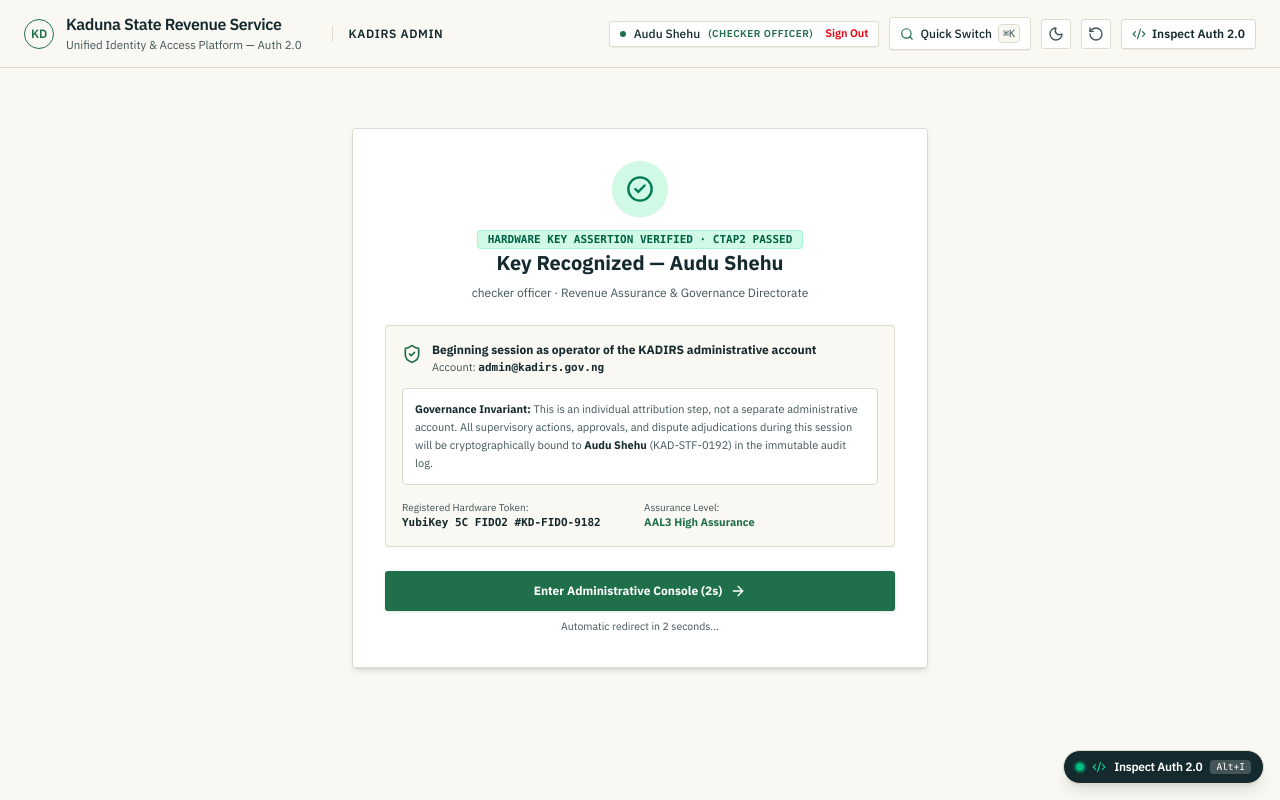
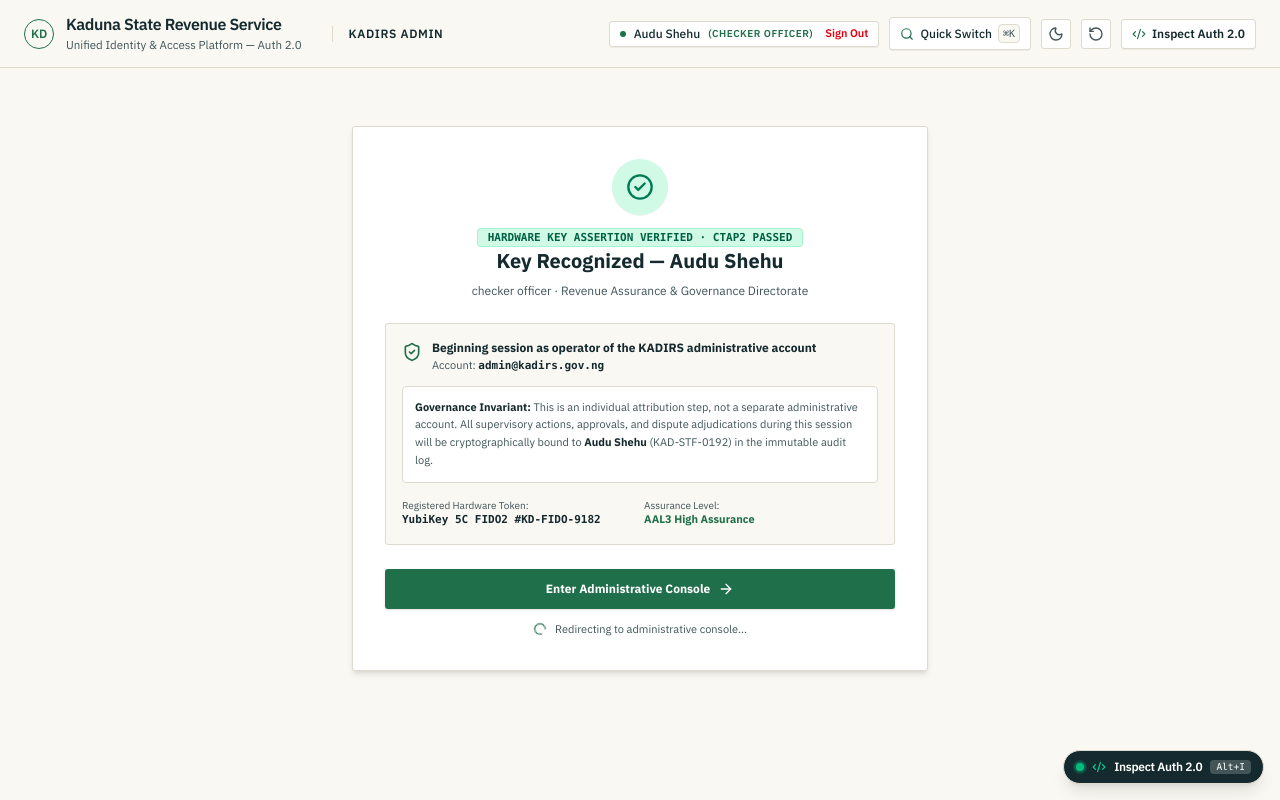
Before and after one commit to taxnigeria/kadirs-sso-demo, a React (Vite) app: page /admin in a window 1280 px wide. Both pictures are taken after a click on the button "Insert and Touch Your Registered Hardware Key". Built offline with nearby package versions, Linux system fonts and the light colour scheme.

Commit message:
feat(auth): Extend redirect delays to 7s with spinning loader and clean text

```diff
--- a/src/components/auth/sso-transition-modal.tsx
+++ b/src/components/auth/sso-transition-modal.tsx
@@ -51,11 +51,11 @@ function SSOTransitionModalContent({
       setIsBarActive(true)
     })
 
-    // 3. Auto-redirect on complete
+    // 3. Auto-redirect on complete (7 seconds)
     const navigateTimer = setTimeout(() => {
       onClose()
       navigate(targetTspUrl)
-    }, 2000)
+    }, 7000)
 
     return () => {
       cancelAnimationFrame(barFrame)
@@ -113,7 +113,7 @@ function SSOTransitionModalContent({
                 </span>
                 <div className="w-full h-1.5 bg-stone-200 dark:bg-stone-700 rounded-full overflow-hidden relative">
                   <div
-                    className={`h-full bg-gradient-to-r from-[#1F6F4A] via-[#4FAE80] to-[#1F6F4A] transition-all duration-[2000ms] ease-out ${
+                    className={`h-full bg-gradient-to-r from-[#1F6F4A] via-[#4FAE80] to-[#1F6F4A] transition-all duration-[7000ms] ease-out ${
                       isBarActive ? 'w-full' : 'w-0'
                     }`}
                   />
--- a/src/portals/admin/admin-login-page.tsx
+++ b/src/portals/admin/admin-login-page.tsx
@@ -12,7 +12,8 @@ import {
   AlertTriangle,
   ArrowRight,
   Shield,
-  Key
+  Key,
+  Loader2
 } from 'lucide-react'
 import { useAdminEngine, DEMO_ADMIN_STAFF } from '@/engine/admin-engine'
 import { useEventLogger } from '@/engine/event-logger'
@@ -38,24 +39,15 @@ export default function AdminLoginPage() {
   // Active officer based on key
   const activeOfficer = DEMO_ADMIN_STAFF.find((s) => s.fido2KeyName.includes(selectedKeyId)) || DEMO_ADMIN_STAFF[0]
 
-  // Step 2 auto-redirect countdown
-  const [countdown, setCountdown] = useState(3)
-
+  // Step 2 auto-redirect timer (7 seconds)
   useEffect(() => {
-    let timer: ReturnType<typeof setInterval>
+    let timer: ReturnType<typeof setTimeout>
     if (view === 'step2_attribution') {
-      timer = setInterval(() => {
-        setCountdown((prev) => {
-          if (prev <= 1) {
-            clearInterval(timer)
-            navigate('/admin/dashboard')
-            return 0
-          }
-          return prev - 1
-        })
-      }, 1000)
+      timer = setTimeout(() => {
+        navigate('/admin/dashboard')
+      }, 7000)
     }
-    return () => clearInterval(timer)
+    return () => clearTimeout(timer)
   }, [view, navigate])
 
   // FIDO2 Key Touch Handler
@@ -86,7 +78,6 @@ export default function AdminLoginPage() {
     const success = await loginAdminWithFido2(activeOfficer.staffId, simulatedSignature)
 
     if (success) {
-      setCountdown(3)
       setView('step2_attribution')
     }
   }
@@ -348,12 +339,13 @@ export default function AdminLoginPage() {
                 onClick={() => navigate('/admin/dashboard')}
                 className="w-full py-3 px-4 bg-[var(--green)] hover:bg-[var(--green-deep)] text-white text-xs font-bold rounded-[var(--radius)] transition-colors shadow-sm flex items-center justify-center gap-2 cursor-pointer"
               >
-                <span>Enter Administrative Console ({countdown}s)</span>
+                <span>Enter Administrative Console</span>
                 <ArrowRight className="w-4 h-4" />
               </button>
-              <p className="text-center text-[10.5px] text-[var(--ink-soft)]">
-                Automatic redirect in {countdown} seconds...
-              </p>
+              <div className="flex items-center justify-center gap-2 text-[11px] text-[var(--ink-soft)] pt-1">
+                <Loader2 className="w-3.5 h-3.5 animate-spin text-[var(--green)]" />
+                <span>Redirecting to administrative console...</span>
+              </div>
             </div>
           </div>
         )}
```
